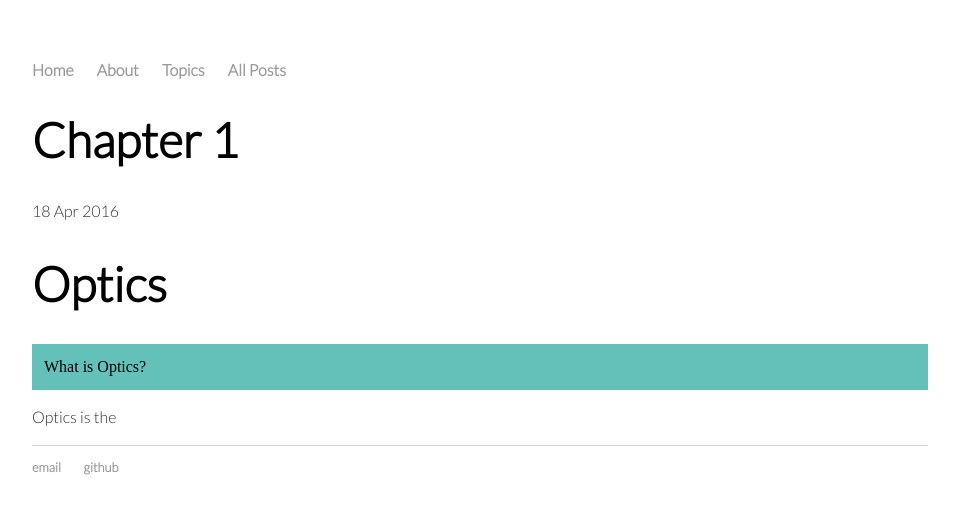
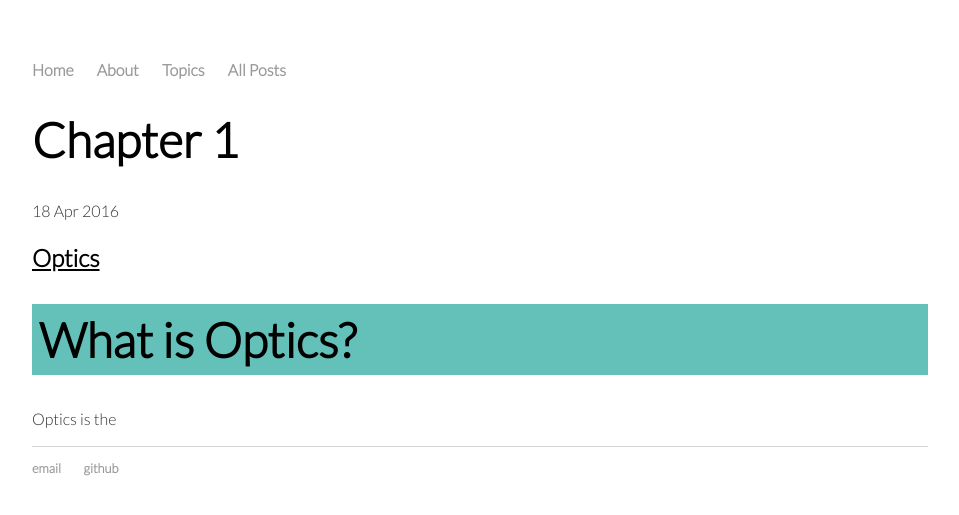
Before and after one commit to serriferous/initial.github.io, a Jekyll site: the page built from _posts/2016-04-18-chapter-1.md, in a window 1280 px wide. Shown: the top 515 px of the page, without its empty margins (160-1119 px from the left). Built offline with Jekyll 4.4.1, drawn with Linux system fonts in a browser that asks for light colours.

Commit message:
Update 2016-04-18-chapter-1.md

```diff
--- a/_posts/2016-04-18-chapter-1.md
+++ b/_posts/2016-04-18-chapter-1.md
@@ -5,10 +5,10 @@ date: 2016-04-18
 category: PC2232
 ---
 
-<h1>Optics</h1>
+<h2><u>Optics</u></h2>
 
-<div style="padding:12px;background-color:#63C1BA;line-height:1.4;">
+<h1><div style="padding:7px;background-color:#63C1BA;line-height:1.2;">
 What is Optics?
-</div>
+</div></h1>
 
 Optics is the
```
